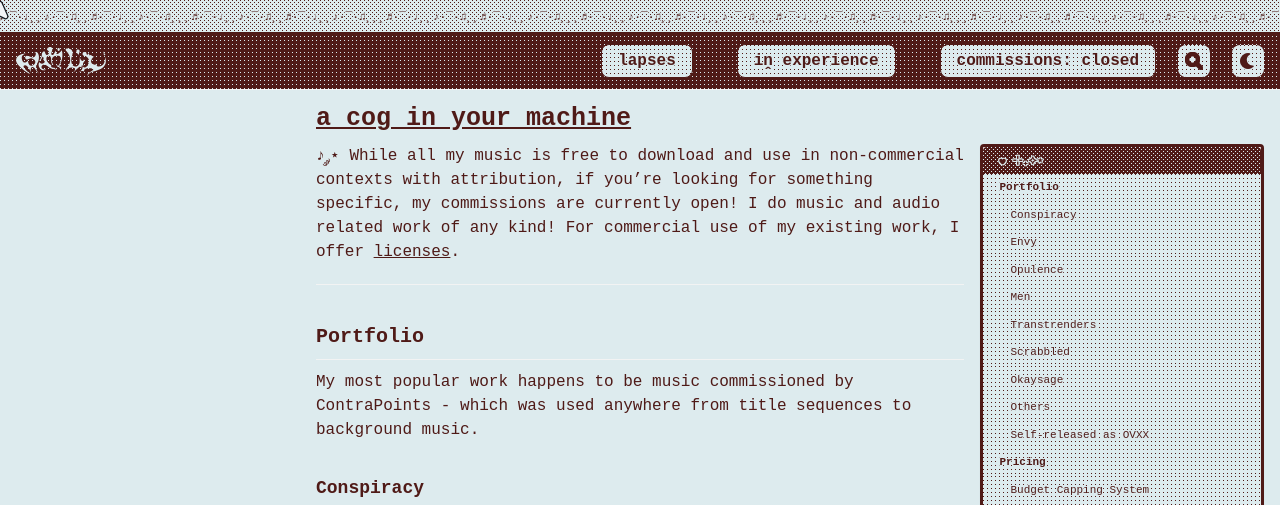
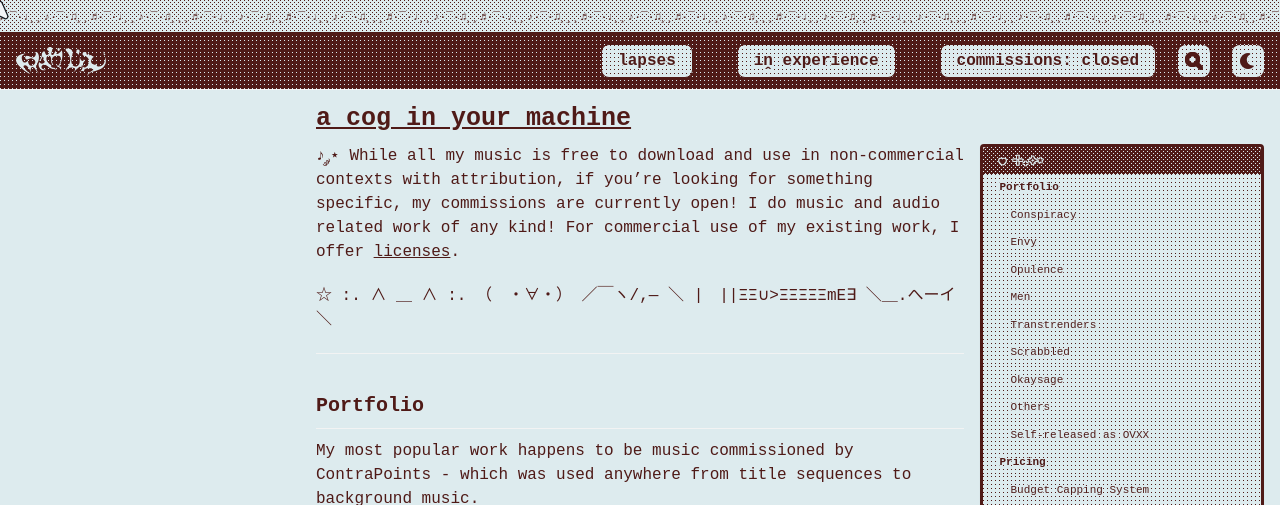
Before and after one commit to cryotato/cryotato.github.io, a Jekyll site: the page built from _pages/commissions.md, in a window 1280 px wide and 900 px high, cut to the strip 0-505 px from the top of the window. Built offline with Jekyll 4.4.1, drawn with Linux system fonts in a browser that asks for light colours; cached includes are drawn as plain includes; some web fonts are replaced.

Commit message:
Update commissions.md

```diff
--- a/_pages/commissions.md
+++ b/_pages/commissions.md
@@ -7,6 +7,12 @@ toc_label: "⊹₊⟡⋆"
 toc_icon: "heart"  # corresponding Font Awesome icon name (without fa prefix)
 ---
 ♪ ༘⋆ While all my music is free to download and use in non-commercial contexts with attribution, if you're looking for something specific, my commissions are currently open! I do music and audio related work of any kind! For commercial use of my existing work, I offer [licenses](/licenses).
+
+☆ :.  ∧ ＿ ∧
+ :.   （　・∀・）
+／￣ヽ/,―   ＼
+|　||ΞΞ∪>ΞΞΞΞΞmΕ∃
+＼＿.へーイ ＼
 
 ***
 
```
